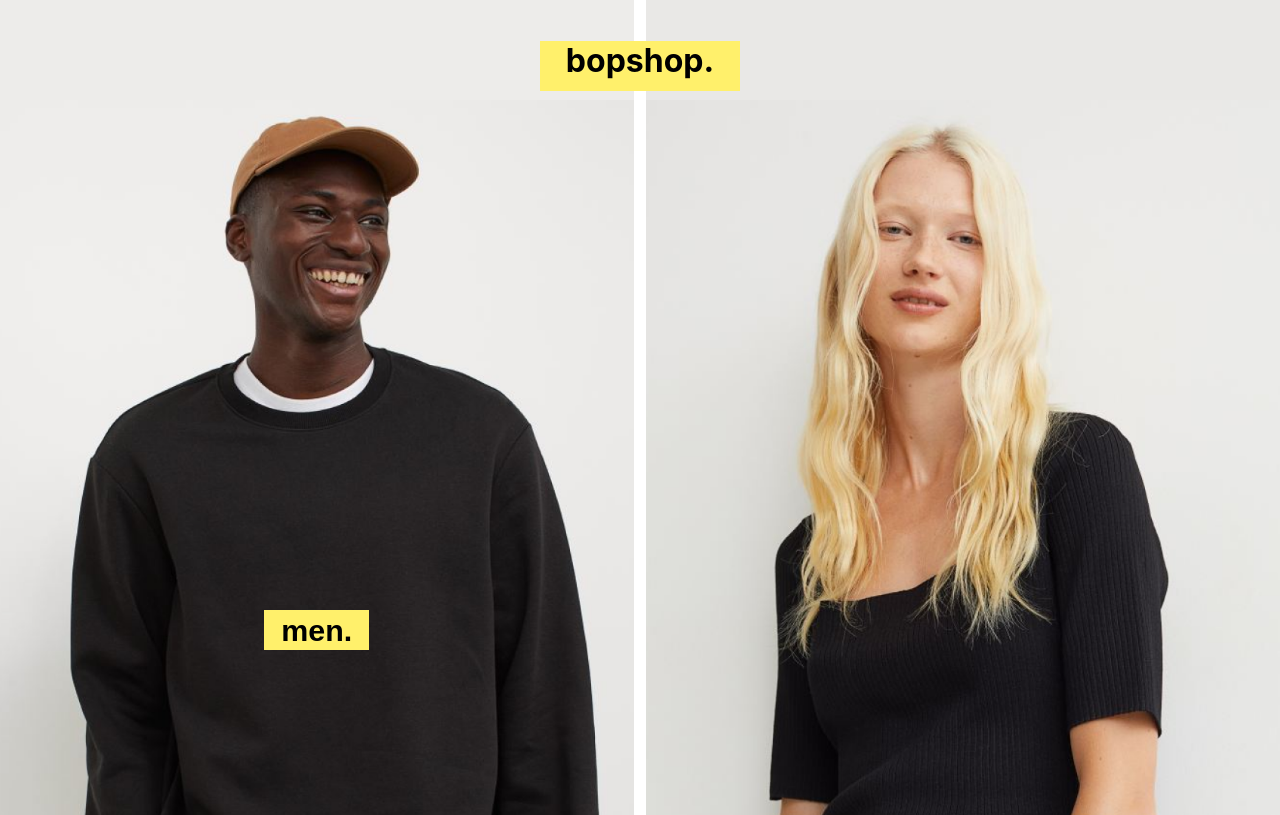
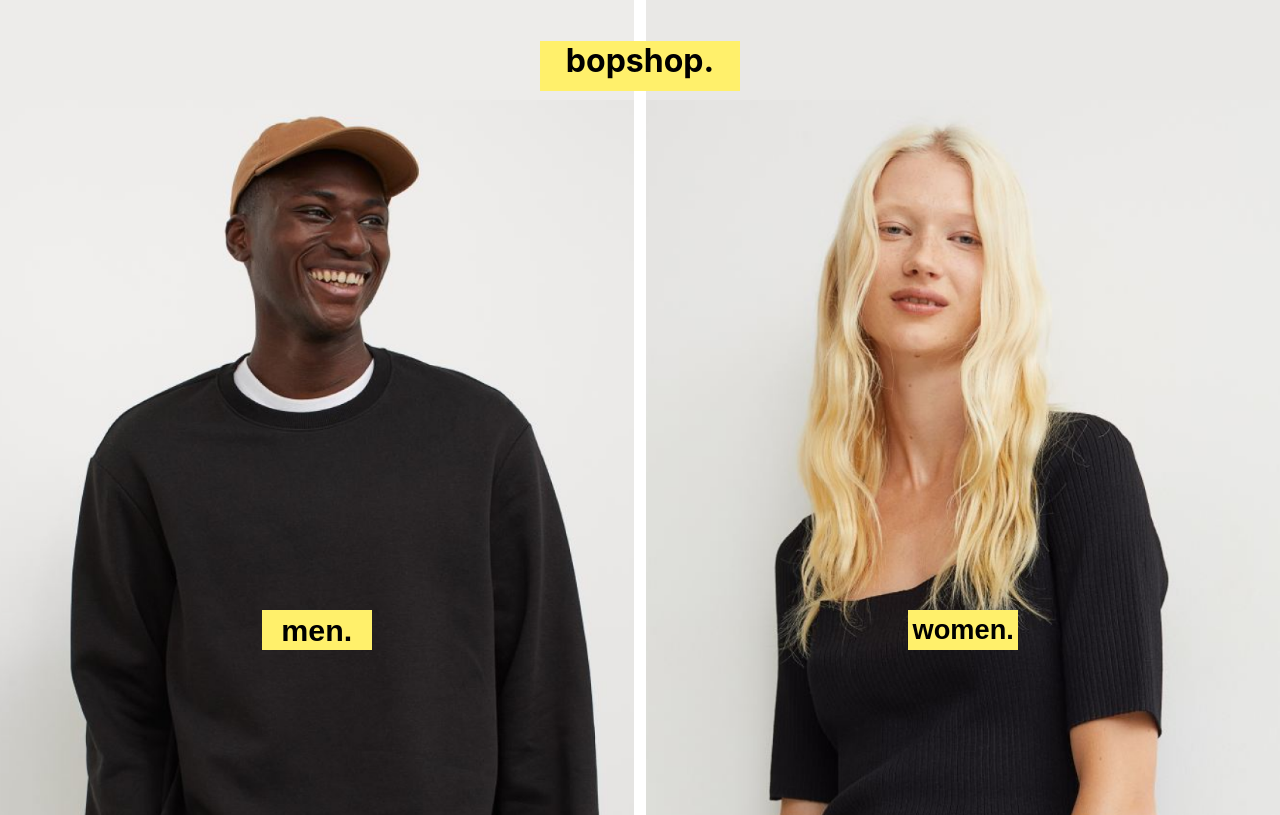
Before and after one commit to Sifon98/AgilLeverans, a React (Vite) app in the folder client/: page /landing in a window 1280 px wide. Built offline with nearby package versions, Linux system fonts and the light colour scheme.

Commit message:
button for 'Women' section done

```diff
--- a/client/src/CSS/_landing.scss
+++ b/client/src/CSS/_landing.scss
@@ -47,7 +47,7 @@
             justify-content: start;
             background-size: cover;
 
-            .buttonContainer {
+            .buttonContainerMen {
                 display: flex;
                 position: absolute;
                 justify-content: space-around;
@@ -65,13 +65,12 @@
                     align-items: center;
                     // position: absolute;
                     background-color:#FFF06B;
-                    width: 105px;
+                    width: 110px;
                     height: 40px;
                     text-decoration: black;
                     border: none;
                     font-size: 1.9em;
                     font-weight: bold;
-                    // padding-top: 10px;
                 }
             }
 
@@ -92,6 +91,32 @@
             flex-direction: row;
             justify-content: end;
 
+            .buttonContainerWomen {
+                display: flex;
+                position: absolute;
+                justify-content: space-around;
+                top: 70%;
+                margin-left: auto;
+                margin-right: auto;
+                margin-top: 20px;
+                height: 100px;
+                width:49.5%;
+                align-items: center;
+
+                .womenButton {
+                    display: flex;
+                    justify-content: center;
+                    align-items: center;
+                    background-color:#FFF06B;
+                    width: 110px;
+                    height: 40px;
+                    text-decoration: black;
+                    border: none;
+                    font-size: 1.7em;
+                    font-weight: bold;
+                }
+            }
+
             .womenImage {
                 margin-top: 100px;
                 width: 100%;
--- a/client/src/Pages/Landing.jsx
+++ b/client/src/Pages/Landing.jsx
@@ -12,15 +12,19 @@ function Landing() {
 
       <div className="imageContainer">
         <div className="leftSide">
-          <div className="buttonContainer">
+          <div className="buttonContainerMen">
             <button className="menButton">men.</button>
           </div>
-          <img className="menImage" src="./src/Men.png" alt="Men" />
+          <img className="menImage" src="./src/Men.png" alt="Man" />
         </div>
 
         <div className="rightSide">
-          <img className="womenImage" src="./src/Women.png" alt="Women" />
+          <div className="buttonContainerWomen">
+            <button className="womenButton">women.</button>
+          </div>
+          <img className="womenImage" src="./src/Women.png" alt="Woman" />
         </div>
+
       </div>
     </div>
   )
```
Also changed, not shown: client/src/CSS/style.min.css.
